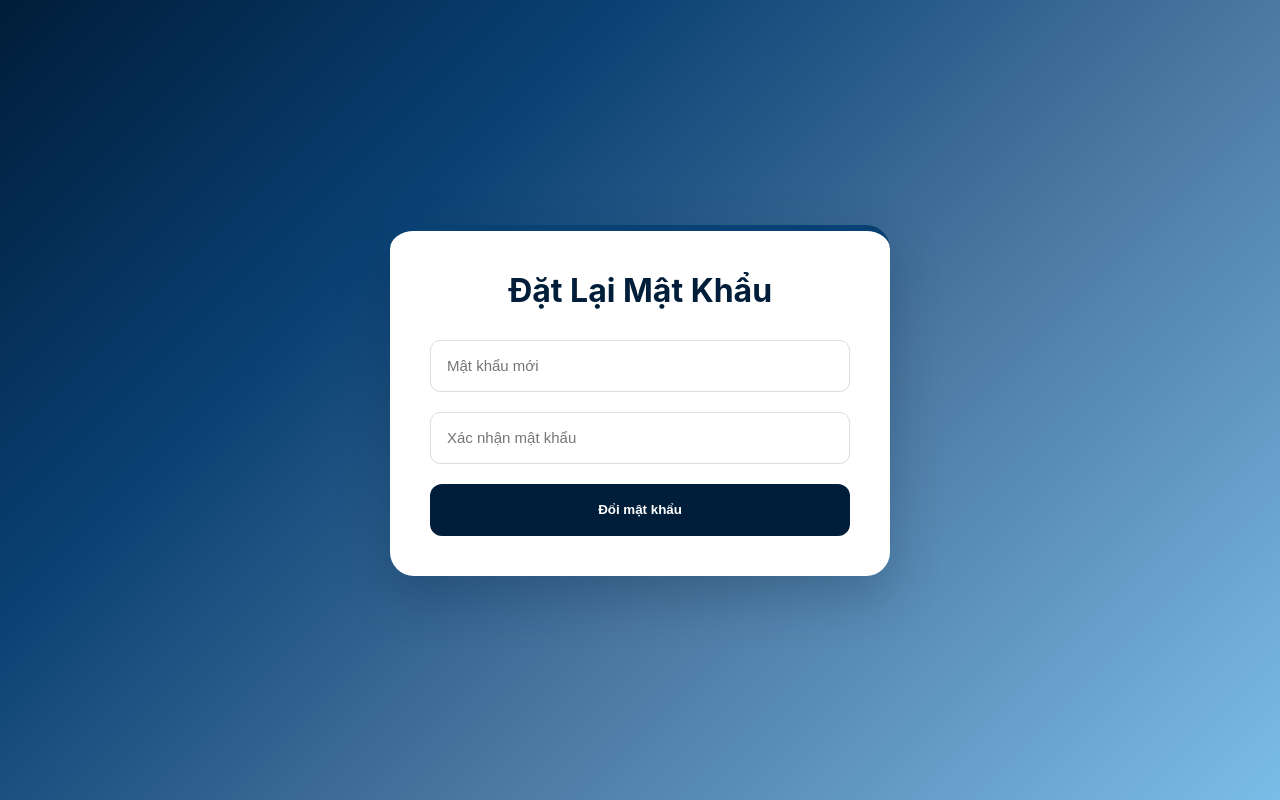
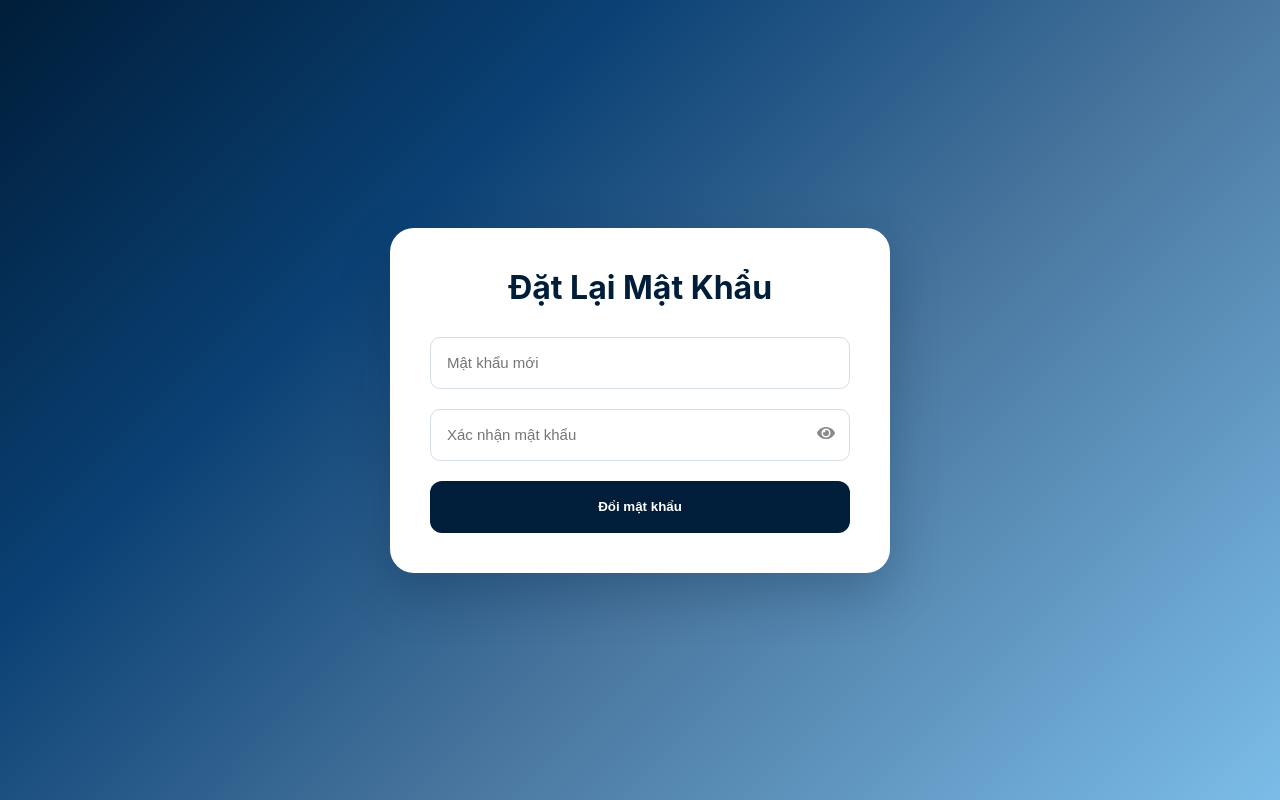
Before and after one commit to ThangTM-2K4/FE_Nexus_Ecommerce_Auction, a React (Vite) app: page /reset-password in a window 1280 px wide. Built offline with nearby package versions, Linux system fonts and the light colour scheme.

Commit message:
feat(auth): update authentication pages and improve layout

```diff
--- a/src/pages/auth/loginPage/index.scss
+++ b/src/pages/auth/loginPage/index.scss
@@ -1,18 +1,19 @@
 .login-page {
   min-height: 100vh;
 
-  background: linear-gradient(
-    180deg,
-    #bdd8e9 0%,
-    #7bbde8 45%,
-    #4e8ea2 100%
+background: linear-gradient(
+    135deg,
+    #001d39 0%,
+    #0a4174 30%,
+    #49769f 60%,
+    #7bbde8 100%
   );
 
   display: flex;
   justify-content: center;
   align-items: center;
 
-  padding: 20px;
+  padding: 30px;
 }
 
 .login-card {
@@ -22,8 +23,6 @@
   padding: 40px;
 
   border-radius: 24px;
-
-  border-top: 6px solid #0a4174;
 
   box-shadow:
     0 20px 50px rgba(0, 29, 57, 0.18);
--- a/src/pages/auth/registerPage/index.scss
+++ b/src/pages/auth/registerPage/index.scss
@@ -27,8 +27,6 @@
 
   box-shadow:
     0 20px 50px rgba(0, 29, 57, 0.25);
-
-  border-top: 6px solid #0a4174;
 
   animation: fadeIn 0.4s ease;
 }
--- a/src/pages/forgotPassword/index.jsx
+++ b/src/pages/forgotPassword/index.jsx
@@ -48,6 +48,16 @@ function ForgotPasswordPage() {
   return (
     <div className="forgot-page">
       <div className="forgot-card">
+
+         <span
+          className="back-login"
+          onClick={() =>
+            navigate("/login")
+          }
+        >
+          ← Quay lại đăng nhập
+          </span>
+
         <h1>Quên Mật Khẩu</h1>
 
         <p>
@@ -86,15 +96,6 @@ function ForgotPasswordPage() {
             Gửi mã OTP
           </button>
         </form>
-
-        <span
-          className="back-login"
-          onClick={() =>
-            navigate("/login")
-          }
-        >
-          ← Quay lại đăng nhập
-        </span>
       </div>
     </div>
   );
--- a/src/pages/forgotPassword/index.scss
+++ b/src/pages/forgotPassword/index.scss
@@ -25,7 +25,6 @@
 
   border-radius: 24px;
 
-  border-top: 6px solid #0a4174;
 
   box-shadow: 0 20px 50px rgba(0, 29, 57, 0.25);
 }
@@ -87,17 +86,27 @@
 }
 
 .back-login {
-  display: block;
+  display: inline-flex;
+  align-items: center;
+  gap: 6px;
 
-  margin-top: 20px;
+  width: fit-content;
 
-  text-align: center;
+  margin-bottom: 10px;
 
   color: #0a4174;
 
+  font-size: 13px;
+  font-weight: 600;
+
   cursor: pointer;
 
-  font-weight: 600;
+  transition: all .25s ease;
+}
+
+.back-login:hover {
+  color: #0d5ea8;
+  transform: translateX(-3px);
 }
 
 input {
--- a/src/pages/resetPassword/index.jsx
+++ b/src/pages/resetPassword/index.jsx
@@ -1,6 +1,6 @@
 import React, { useState } from "react";
 import { useNavigate } from "react-router-dom";
-
+import { FaEye, FaEyeSlash } from "react-icons/fa";
 import { toast } from "react-toastify";
 
 import "./index.scss";
@@ -18,6 +18,11 @@ function ResetPasswordPage() {
 
   const [errors, setErrors] =
     useState({});
+
+  const [showPassword, setShowPassword] = useState(false);
+
+  const [showConfirmPassword, setShowConfirmPassword] =
+    useState(false);
 
   const validateForm = () => {
     const newErrors = {};
@@ -103,29 +108,34 @@ function ResetPasswordPage() {
             </p>
           )}
 
+          <div className="confirm-password-wrapper">
+
           <input
-            type="password"
+            type={showConfirmPassword ? "text" : "password"}
             placeholder="Xác nhận mật khẩu"
-            value={
-              confirmPassword
-            }
+            value={confirmPassword}
             onChange={(e) => {
-              setConfirmPassword(
-                e.target.value
-              );
+              setConfirmPassword(e.target.value);
 
               setErrors({
                 ...errors,
-                confirmPassword:
-                  "",
+                confirmPassword: "",
               });
             }}
             className={
-              errors.confirmPassword
-                ? "input-error"
-                : ""
+              errors.confirmPassword ? "input-error" : ""
             }
           />
+
+          <span
+            className="eye-icon"
+            onClick={() =>
+              setShowConfirmPassword(!showConfirmPassword)
+            }
+          >
+            {showConfirmPassword ? <FaEyeSlash /> : <FaEye />}
+          </span>
+        </div>
 
           {errors.confirmPassword && (
             <p className="field-error">
--- a/src/pages/resetPassword/index.scss
+++ b/src/pages/resetPassword/index.scss
@@ -24,8 +24,6 @@
   padding: 40px;
 
   border-radius: 24px;
-
-  border-top: 6px solid #0a4174;
 
   box-shadow: 0 20px 50px rgba(0, 29, 57, 0.25);
 }
@@ -74,6 +72,32 @@
   background: #0a4174;
 }
 
+.confirm-password-wrapper {
+  position: relative;
+  margin-bottom: 20px;
+}
+
+.confirm-password-wrapper input {
+  width: 100%;
+  padding-right: 45px;
+  margin-bottom: 0;
+  box-sizing: border-box;
+}
+
+.eye-icon {
+  position: absolute;
+  top: 50%;
+  right: 15px;
+  transform: translateY(-50%);
+  cursor: pointer;
+  color: #8a8a8a;
+  font-size: 18px;
+}
+
+.eye-icon:hover {
+  color: #001d39;
+}
+
 .input-error {
   border: 1px solid #ef4444 !important;
 }
--- a/src/pages/verifyOtp/index.jsx
+++ b/src/pages/verifyOtp/index.jsx
@@ -55,6 +55,16 @@ function VerifyOtpPage() {
   return (
     <div className="otp-page">
       <div className="otp-card">
+
+        <span
+          className="back-forgot"
+          onClick={() =>
+            navigate("/forgot-password")
+          }
+        >
+          ← Quay lại
+        </span>
+
         <h1>Xác Thực OTP</h1>
 
         <p>
@@ -103,15 +113,6 @@ function VerifyOtpPage() {
         >
           Gửi lại OTP
         </span>
-
-        <span
-          className="back-forgot"
-          onClick={() =>
-            navigate("/forgot-password")
-          }
-        >
-          ← Quay lại
-        </span>
       </div>
     </div>
   );
--- a/src/pages/verifyOtp/index.scss
+++ b/src/pages/verifyOtp/index.scss
@@ -24,8 +24,6 @@
   padding: 40px;
 
   border-radius: 24px;
-
-  border-top: 6px solid #0a4174;
 
   box-shadow: 0 20px 50px rgba(0, 29, 57, 0.25);
 }
@@ -128,15 +126,27 @@
 }
 
 .back-forgot {
-  display: block;
-  text-align: center;
-  margin-top: 12px;
-  color: #64748b;
+  display: inline-flex;
+  align-items: center;
+  gap: 6px;
+
+  width: fit-content;
+
+  margin-bottom: 14px;
+
+  color: #0a4174;
+
+  font-size: 13px;
+  font-weight: 600;
+
   cursor: pointer;
+
+  transition: all .25s ease;
 }
 
 .back-forgot:hover {
-  color: #0a4174;
+  color: #0d5ea8;
+  transform: translateX(-3px);
 }
 
 .input-error {
```
